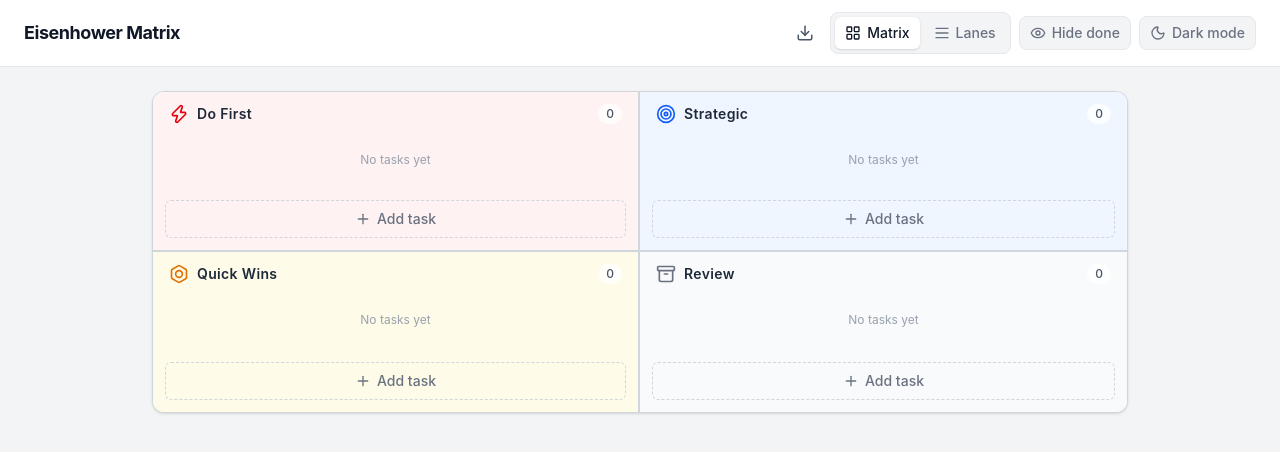
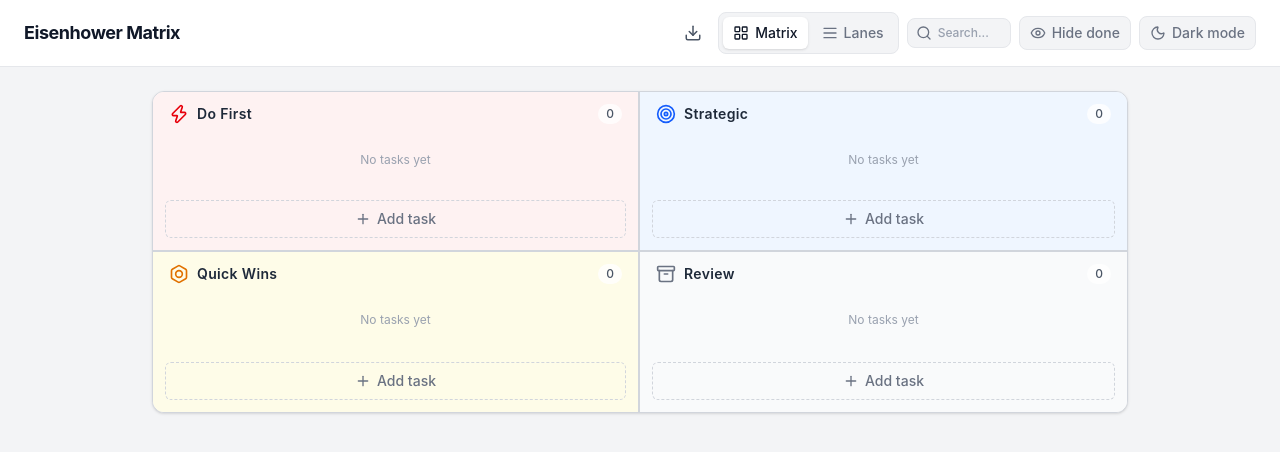
Before and after one commit to amolwagh/matrix, a React (Vite) app: page / in a window 1280 px wide. Shown: the top 452 px of the page. Built offline with nearby package versions, Linux system fonts and the light colour scheme.

Commit message:
feat: global search across all quadrants

```diff
--- a/src/App.tsx
+++ b/src/App.tsx
@@ -30,6 +30,7 @@ export default function App() {
   const [modal, setModal] = useState<ModalState | null>(null)
   const [hideCompleted, setHideCompleted] = useState(false)
   const [activeTag, setActiveTag] = useState<string | null>(null)
+  const [searchQuery, setSearchQuery] = useState('')
   const [dark, setDark] = useState<boolean>(() => localStorage.getItem('em_dark') === 'true')
 
   // Apply the saved preference on mount and keep <html> + localStorage in sync.
@@ -45,6 +46,17 @@ export default function App() {
     () => [...new Set(tasks.flatMap((t) => t.tags ?? []))].sort((a, b) => a.localeCompare(b)),
     [tasks],
   )
+
+  const filteredTasks = useMemo(() => {
+    const q = searchQuery.trim().toLowerCase()
+    if (!q) return tasks
+    return tasks.filter((t) => {
+      if (t.title.toLowerCase().includes(q)) return true
+      if ((t.note ?? '').toLowerCase().includes(q)) return true
+      if ((t.tags ?? []).some((tag) => tag.toLowerCase().includes(q))) return true
+      return false
+    })
+  }, [tasks, searchQuery])
 
   const changeView = (next: ViewMode) => {
     setView(next)
@@ -231,6 +243,9 @@ export default function App() {
             onActiveTagChange={setActiveTag}
             dark={dark}
             onDarkChange={setDark}
+            searchQuery={searchQuery}
+            onSearchChange={setSearchQuery}
+            searchCount={filteredTasks.length}
           />
         </div>
       </header>
@@ -250,7 +265,7 @@ export default function App() {
                 <QuadrantPanel
                   key={q.id}
                   quadrant={q.id}
-                  tasks={tasks.filter((t) => t.quadrant === q.id)}
+                  tasks={filteredTasks.filter((t) => t.quadrant === q.id)}
                   onAdd={() => openAdd(q.id)}
                   onEdit={openEdit}
                   onToggle={toggleDone}
@@ -262,7 +277,7 @@ export default function App() {
               ))}
             </div>
           ) : (
-            <LaneView tasks={tasks} onAdd={openAdd} onEdit={openEdit} onToggle={toggleDone} activeTask={activeTask} hideCompleted={hideCompleted} activeTag={activeTag} />
+            <LaneView tasks={filteredTasks} onAdd={openAdd} onEdit={openEdit} onToggle={toggleDone} activeTask={activeTask} hideCompleted={hideCompleted} activeTag={activeTag} />
           )}
 
           <DragOverlay>{activeTask ? <TaskCardBody task={activeTask} /> : null}</DragOverlay>
--- a/src/components/ViewToggle.tsx
+++ b/src/components/ViewToggle.tsx
@@ -1,4 +1,5 @@
-import { AlignJustify, Eye, EyeOff, LayoutGrid, Moon, Sun, Tags } from 'lucide-react'
+import { useState } from 'react'
+import { AlignJustify, Eye, EyeOff, LayoutGrid, Moon, Search, Sun, Tags } from 'lucide-react'
 import type { LucideIcon } from 'lucide-react'
 import type { ViewMode } from '../types'
 
@@ -12,6 +13,9 @@ export type ViewToggleProps = {
   onActiveTagChange: (tag: string | null) => void
   dark: boolean
   onDarkChange: (value: boolean) => void
+  searchQuery: string
+  onSearchChange: (value: string) => void
+  searchCount: number
 }
 
 const OPTIONS: ReadonlyArray<{ id: ViewMode; label: string; icon: LucideIcon }> = [
@@ -29,7 +33,11 @@ export function ViewToggle({
   onActiveTagChange,
   dark,
   onDarkChange,
+  searchQuery,
+  onSearchChange,
+  searchCount,
 }: ViewToggleProps) {
+  const [searchFocused, setSearchFocused] = useState(false)
   return (
     <div className="flex flex-wrap items-center gap-2">
       <div
@@ -51,6 +59,30 @@ export function ViewToggle({
             <span className="hidden sm:inline">{label}</span>
           </button>
         ))}
+      </div>
+
+      <div className={`flex items-center gap-1.5 rounded-lg border px-2 py-1.5 transition-all ${searchFocused || searchQuery ? 'border-blue-400 bg-blue-50 dark:border-blue-500 dark:bg-blue-950' : 'border-gray-200 bg-gray-100 dark:border-gray-700 dark:bg-gray-800'}`}>
+        <Search className="h-4 w-4 text-gray-500 dark:text-gray-400 flex-shrink-0" />
+        <input
+          type="text"
+          value={searchQuery}
+          onChange={(e) => onSearchChange(e.target.value)}
+          onFocus={() => setSearchFocused(true)}
+          onBlur={() => setSearchFocused(false)}
+          onKeyDown={(e) => {
+            if (e.key === 'Escape') {
+              onSearchChange('')
+              ;(e.target as HTMLInputElement).blur()
+            }
+          }}
+          placeholder="Search..."
+          className={`bg-transparent text-xs font-medium text-gray-700 outline-none transition-all placeholder:text-gray-400 dark:text-gray-300 dark:placeholder:text-gray-500 ${searchFocused ? 'w-24 sm:w-32' : 'w-12 sm:w-16'}`}
+        />
+        {searchQuery && (
+          <span className="text-xs text-gray-500 dark:text-gray-400 flex-shrink-0">
+            {searchCount}
+          </span>
+        )}
       </div>
 
       <button
```
